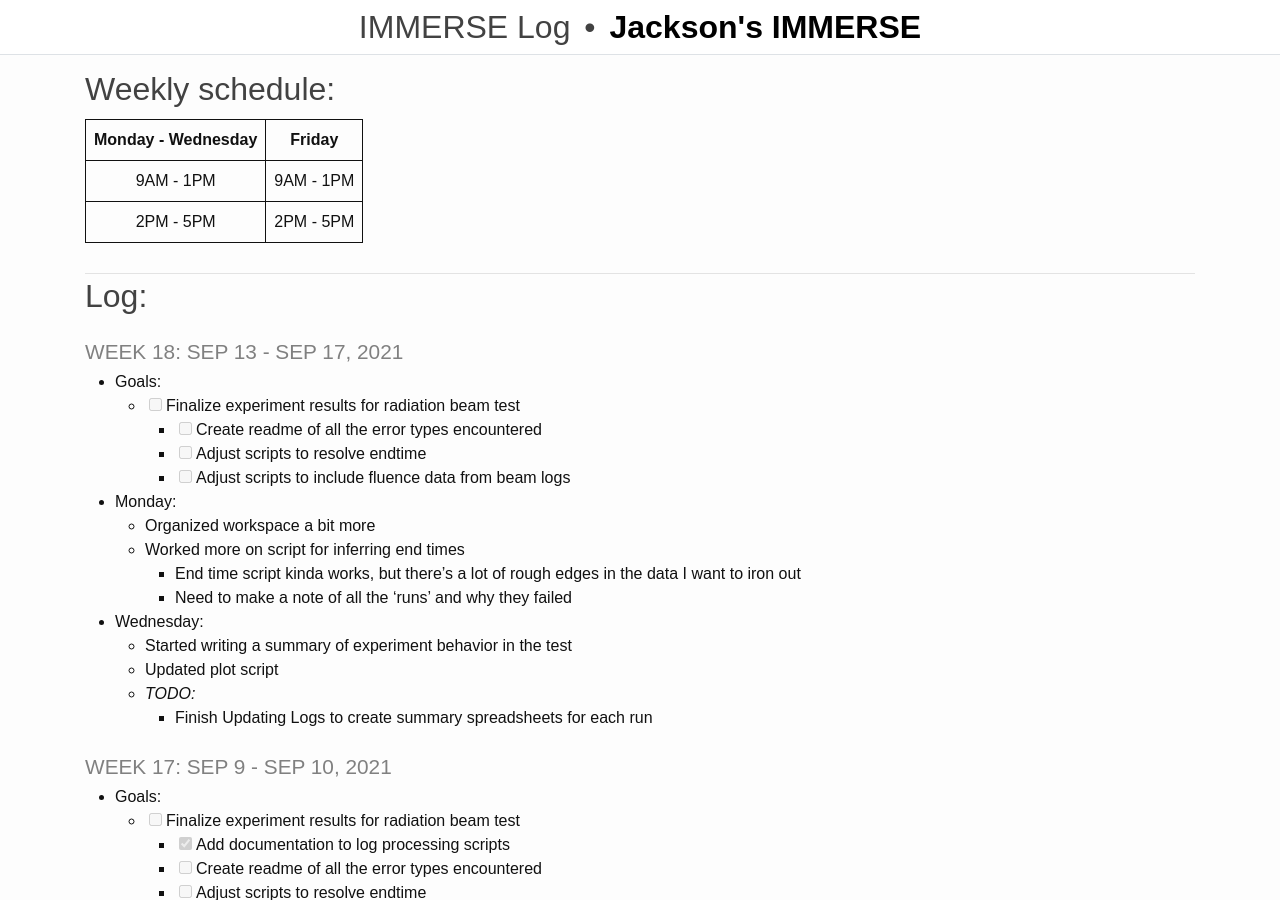
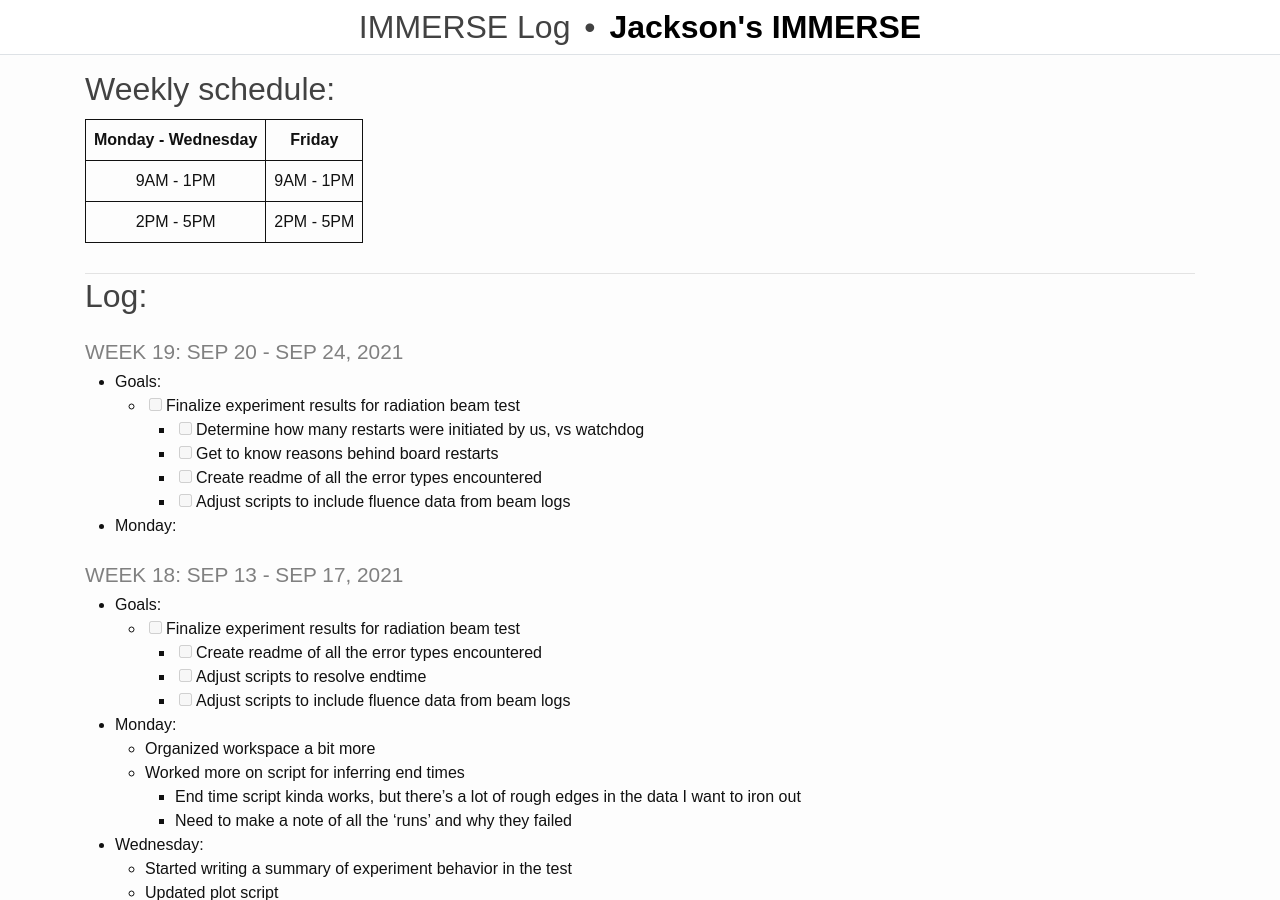
Before and after one commit to rjsmith1999/IMMERSE, a Jekyll site: the page built from _pages/log.md, in a window 1280 px wide and 900 px high. Built offline with Jekyll 4.4.1, drawn with Linux system fonts in a browser that asks for light colours.

Commit message:
Update Log

```diff
--- a/_pages/log.md
+++ b/_pages/log.md
@@ -13,6 +13,16 @@ title: IMMERSE Log
 
 -------------------
 ## Log:
+
+### Week 19: Sep 20 - Sep 24, 2021
+* **Goals**:
+  - [ ] Finalize experiment results for radiation beam test
+    - [ ] Determine how many restarts were initiated by us, vs watchdog
+    - [ ] Get to know reasons behind board restarts
+    - [ ] Create readme of all the error types encountered
+    - [ ] Adjust scripts to include fluence data from beam logs
+
+* **Monday**:
 
 ### Week 18: Sep 13 - Sep 17, 2021
 * **Goals**:
```
